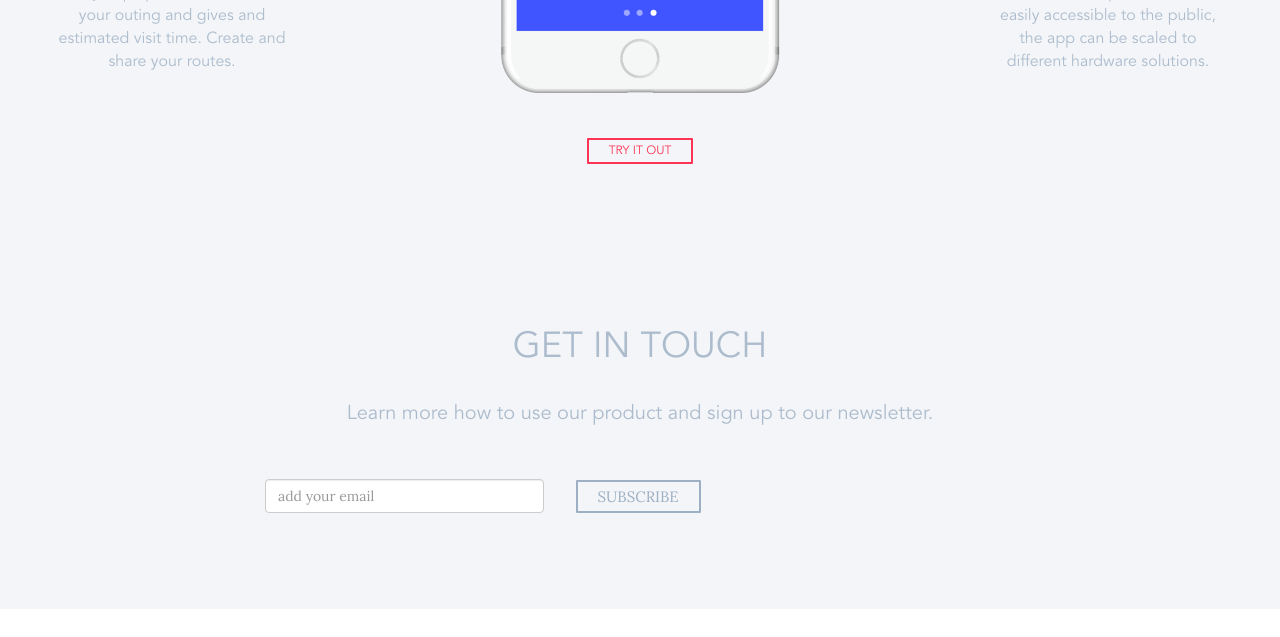
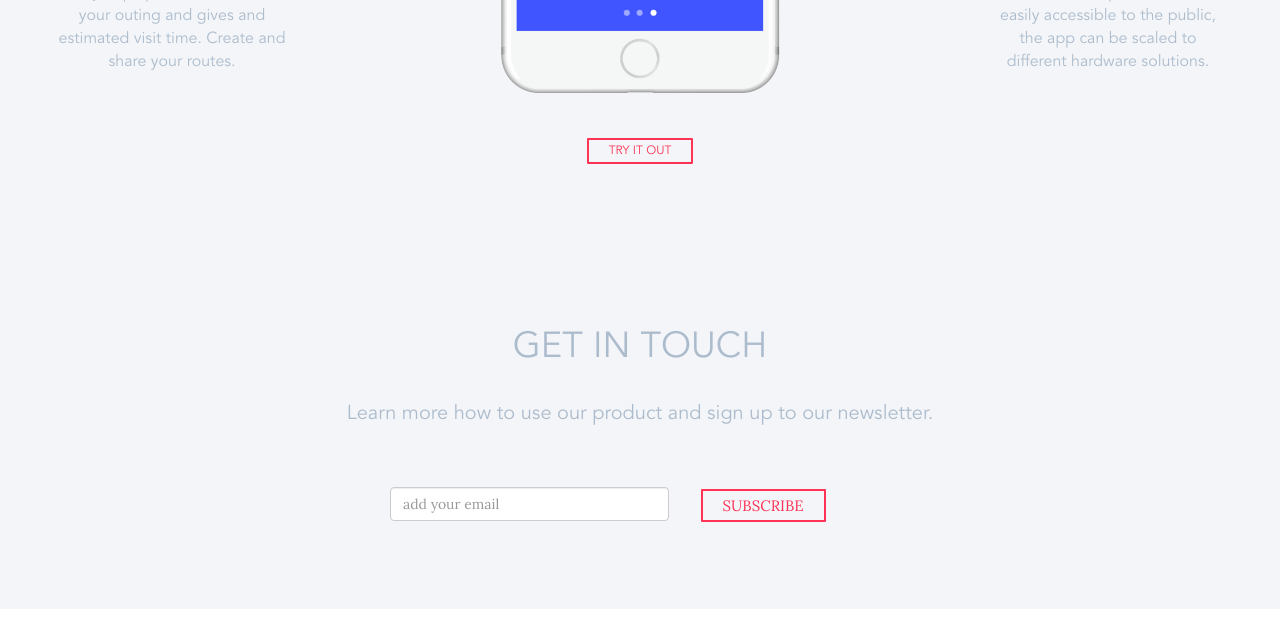
Before and after one commit to knurm/Exp-lore, a website: page index.html in a window 1280 px wide. Shown: the part 2241-2878 px from the top of the page. Drawn offline with nearby package versions, Linux system fonts and the light colour scheme.

Commit message:
more touchups

```diff
--- a/index.html
+++ b/index.html
@@ -157,13 +157,14 @@
                         <h1 class="gray-text" style="font-weight: normal; vertical-align: central; text-align: center;">GET IN TOUCH</h1>
                         <p></p>
                         <p class="gray-text"  style="vertical-align: central; text-align: center; font-size: 1em;">Learn more how to use our product and sign up to our newsletter.</p>
-                        <table style="margin-top: 50px; width: 500px;">
+                        <br />
+                        <table style="margin-top: 50px; width: 500px; margin: auto;">
                             <tr>
                                 <td>
                                     <input type="text" class="form-control" placeholder="add your email" style="width: 90%" />
                                 </td>
                                 <td>
-                                    <a href="#" style="font-size: 0.75em; border: 2px solid #9cafc3; border-radius: 1px; padding: 5px 10px 5px 10px; padding: 5px 20px 5px 20px; color: #9cafc3;">SUBSCRIBE</a>
+                                    <a href="#" style="font-size: 0.75em; border: 2px solid #FF3355; border-radius: 1px; padding: 5px 10px 5px 10px; padding: 5px 20px 5px 20px; color: #FF3355; ">SUBSCRIBE</a>
                                 </td>
                             </tr>
                         </table>
```
